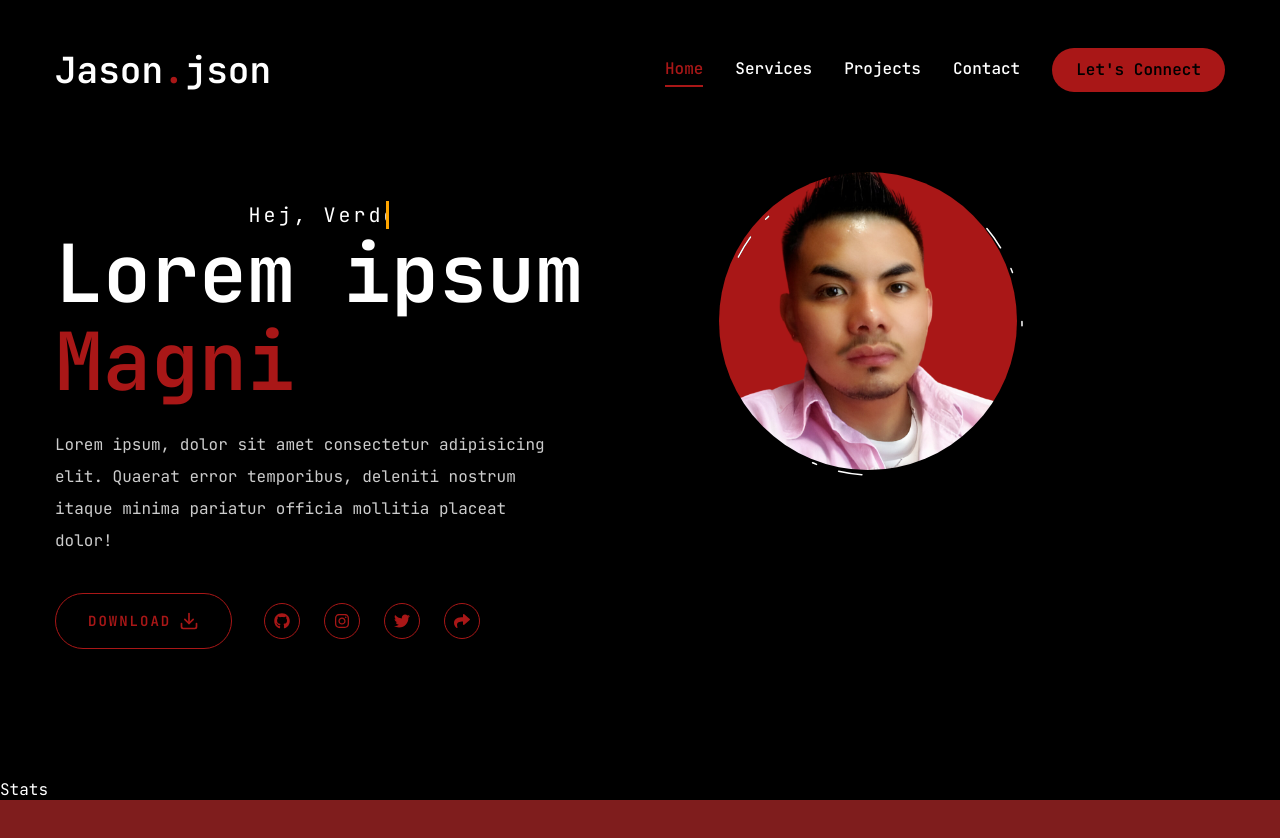
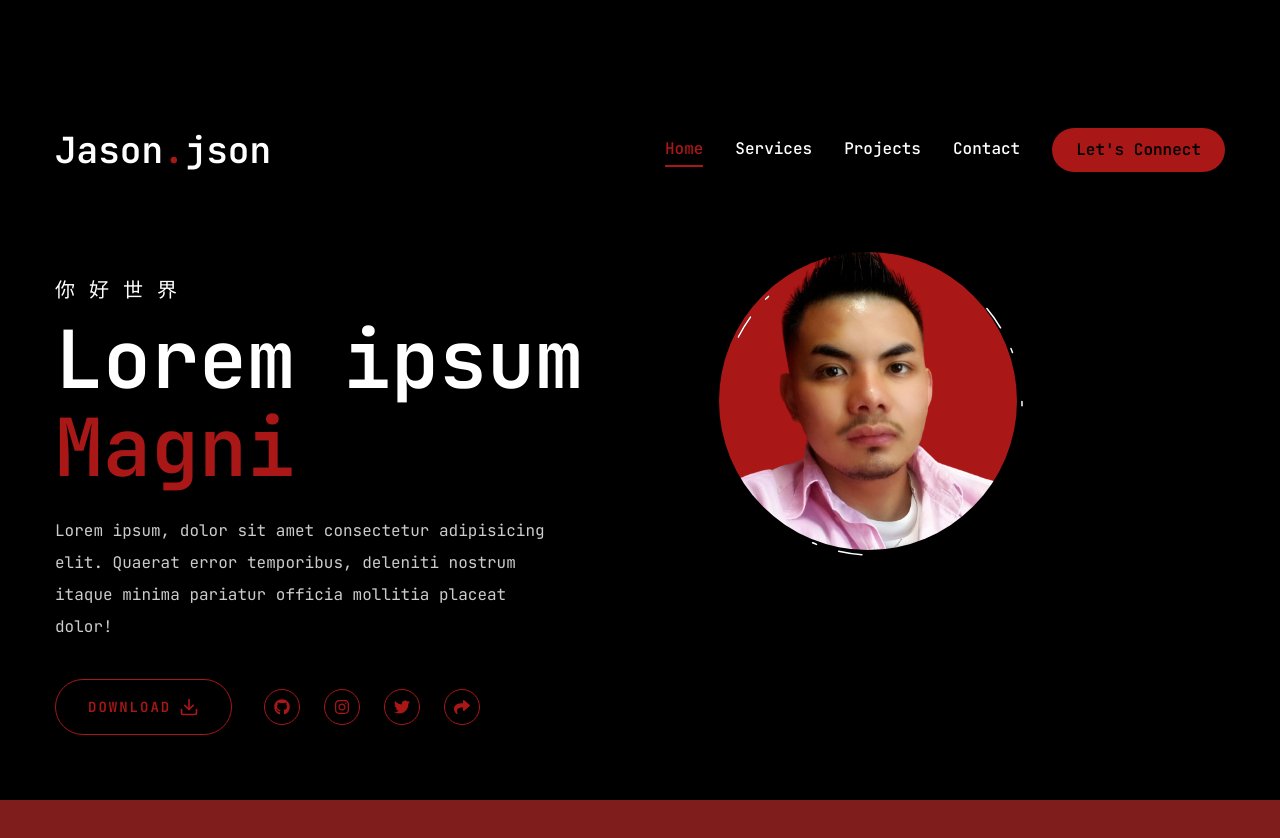
Before and after one commit to Jaycelab/Main-Portfolio, a Next.js app: page / in a window 1280 px wide. Shown: the top 838 px of the page. Before the commit the page ends 806 px from the top, so only its background shows below. Built offline with nearby package versions, Linux system fonts and the light colour scheme.

Commit message:
animation cleanup

```diff
--- a/components/TextLoop.jsx
+++ b/components/TextLoop.jsx
@@ -17,7 +17,7 @@ const loopArr = [
   "반갑다 세상아",
   "Hallo verden",
   "Olá, mundo",
-  "sਸਤਿ ਸ੍ਰੀ ਅਕਾਲ ਦੁਨਿਆ 5",
+  "sਸਤਿ ਸ੍ਰੀ ਅਕਾਲ ਦੁਨਿਆ",
   "Здравствуй, мир",
   "Kamusta mundo",
   "Hallå världen",
@@ -33,7 +33,7 @@ export default function TextLoop() {
   const [index, setIndex] = useState(0);
 
   useEffect(() => {
-    const intervalDelayMilliseconds = loopArr[index].length * 300;
+    const intervalDelayMilliseconds = loopArr[index].length * 400;
     const interval = setInterval(() => {
       setIndex((prevIndex) => {
         // reset index if current index is greater than array size
--- a/src/assets/style.css
+++ b/src/assets/style.css
@@ -1,13 +1,15 @@
 body {
-  justify-content: center;
+  padding-top: 5em;
 }
 
 .typewriter h1 {
+  align-items: center;
   overflow: hidden;
   border-right: 0.15em solid orange;
   white-space: nowrap;
   margin: 0 auto;
-  letter-spacing: 0.15em;
+  display: inline-block;
+  letter-spacing: 0.7em;
   animation: typing 3.5s steps(30, end), blink-caret 0.5s step-end infinite;
 }
 
```
